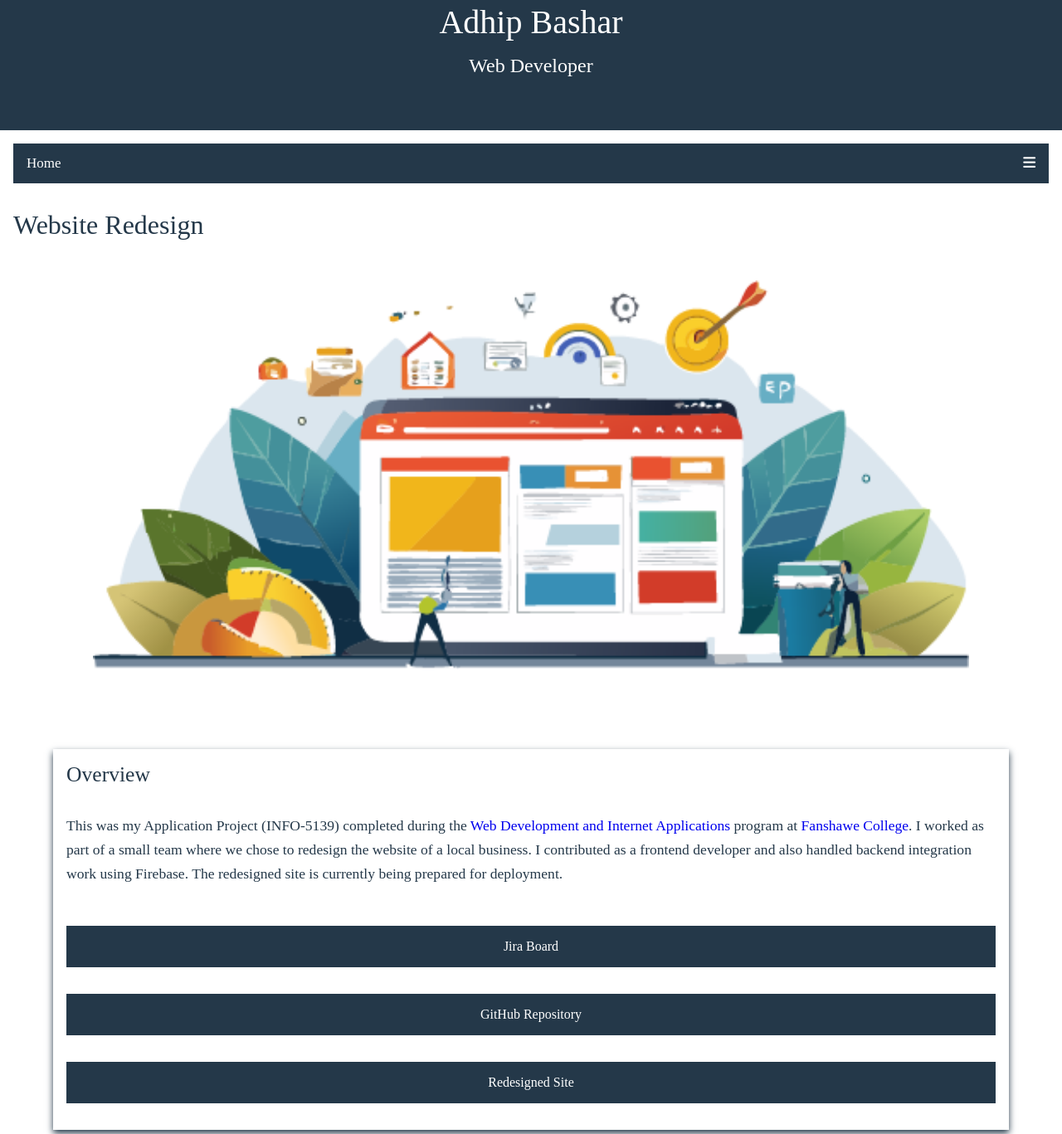
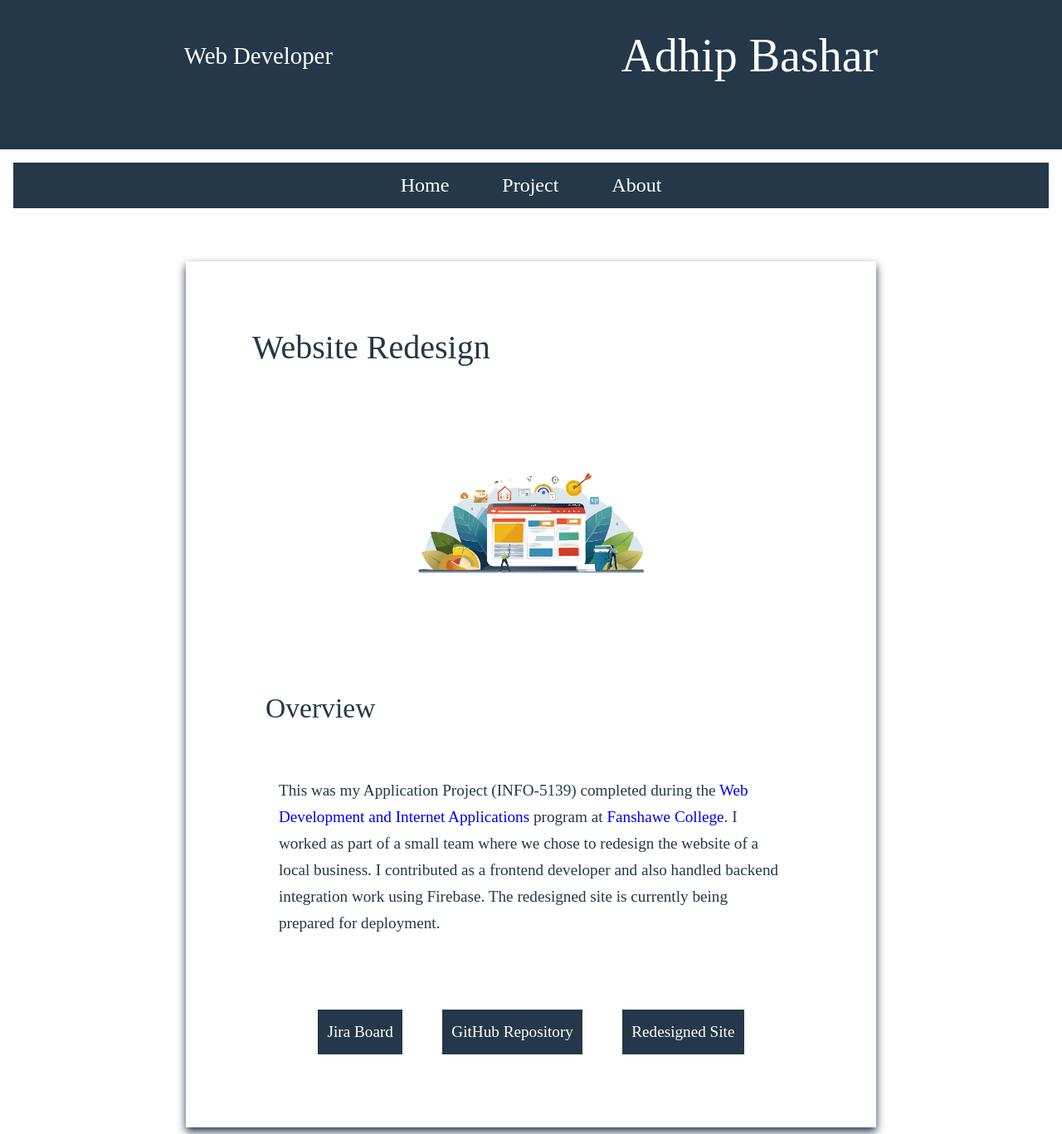
Before and after one commit to a-bashar-fanshawe/myPortfolio, a plain HTML site: page onwardSun.html in a window 1280 px wide. Shown: the part 45-1412 px from the top of the page at 83% size. Drawn offline with Linux system fonts and the light colour scheme; a web font is replaced by a local one.

Commit message:
Media queries for larger screen added

```diff
--- a/CSS/index.css
+++ b/CSS/index.css
@@ -30,7 +30,6 @@ header {
 }
 
 /* Navigation */
-
 .topnav {
   overflow: hidden;
   background-color: #243849;
@@ -79,16 +78,15 @@ a {
 }
 
 /* Main */
-
-.intro {
+/* .intro {
   color: #243849;
   margin: 2rem;
-}
+} */
 
 .hero-image {
   display: block;
   margin: auto;
-  width: 55%;
+  width: 65%;
   padding: 2rem 1rem;
 }
 
@@ -119,17 +117,8 @@ p {
   color: #243849;
   border: 1px solid #243849;
 }
-/* Footer */
-
-footer {
-  text-align: center;
-  background-color: #243849;
-  color: #ffffff;
-  padding: 2.8rem;
-}
 
 /* Card */
-
 .card {
   box-shadow: 0 4px 8px 0 #243849;
   transition: 0.5s;
@@ -138,5 +127,111 @@ footer {
 }
 
 .card:hover {
-  box-shadow: 0 8px 16px 0 rgba(0, 0, 0, 0.2);
+  box-shadow: 0 8px 16px 0 #243849;
 }
+
+/* Footer */
+footer {
+  text-align: center;
+  background-color: #243849;
+  color: #ffffff;
+  padding: 2.8rem;
+}
+
+/*    Larger
+          Screen
+            (800px and up) */
+@media screen and (min-width: 1080px) {
+  /* Header */
+  header {
+    display: flex;
+    flex-direction: row-reverse;
+    justify-content: space-around;
+    padding: 5rem 3rem;
+  }
+
+  .header-main {
+    font-size: 3.5rem;
+  }
+
+  .header-sub {
+    font-size: 1.8rem;
+  }
+
+  /* Navigation */
+  /* Show the hidden links */
+  .topnav #myLinks {
+    display: flex;
+    gap: 2rem;
+  }
+
+  /* Hide hamburger icon */
+  .topnav a.icon {
+    display: none;
+  }
+
+  /* Make nav horizontal */
+  .topnav {
+    display: flex;
+    justify-content: space-evenly;
+    align-items: center;
+  }
+
+  .topnav a {
+    float: none;
+    display: inline-block;
+    font-size: 1.5rem;
+  }
+
+  /* Main */
+  /* .intro card {
+    padding: 2rem;
+  } */
+
+  .hero-image {
+    width: 65%;
+    padding: 4rem 2rem;
+  }
+
+  h2 {
+    padding: 2rem 0 0 2rem;
+    font-size: 2.5rem;
+  }
+
+  p {
+    font-size: 1.2rem;
+    line-height: 2rem;
+    padding: 1.5rem;
+    color: #243849;
+  }
+
+  .action {
+    padding: 1.5rem;
+    margin: 1.5rem;
+    font-size: 1.5rem;
+  }
+
+  .action:hover {
+    background-color: #ffffff;
+    color: #243849;
+    border: 1px solid #243849;
+  }
+
+  /* Card */
+  .card {
+    box-shadow: 0 5px 10px 0 #243849;
+    transition: 0.5s;
+    width: 50%;
+    margin: 2rem auto;
+  }
+
+  .card:hover {
+    box-shadow: 0 10px 20px 0 #243849;
+  }
+}
+
+/* Footer */
+footer {
+  padding: 4rem;
+  font-size: 1.5rem;
+}
--- a/CSS/onwardSun.css
+++ b/CSS/onwardSun.css
@@ -35,3 +35,54 @@ li {
   justify-content: center;
   padding: 0 0 1rem 0;
 }
+
+/*    Larger
+          Screen
+            (800px and up) */
+@media screen and (min-width: 1080px) {
+  h2 {
+    padding: 2rem;
+    font-size: 2.5rem;
+  }
+
+  h3 {
+    padding: 3rem 0 0 3rem;
+    font-size: 2.1rem;
+  }
+
+  h4 {
+    padding: 1.8rem 3rem;
+    font-size: 1.6rem;
+  }
+
+  .redesign-image {
+    width: 50%;
+    padding: 6rem 3rem;
+  }
+
+  ul,
+  li {
+    font-size: 1.2rem;
+  }
+
+  .links {
+    flex-direction: row;
+    justify-content: center;
+  }
+
+  .card {
+    padding: 3rem;
+    margin: 3rem auto;
+    width: 65%;
+  }
+
+  .card-para {
+    padding: 4rem;
+    line-height: 2rem;
+  }
+
+  .action {
+    font-size: 1.2rem;
+    padding: 1rem 0.7rem;
+  }
+}
--- a/JS/nav.js
+++ b/JS/nav.js
@@ -1,8 +1,14 @@
+// Toggle the mobile navigation menu
 function myFunction() {
+  // Get the element that contains the nav links
   var x = document.getElementById("myLinks");
+
+  // If the menu is currently visible, hide it
   if (x.style.display === "block") {
     x.style.display = "none";
-  } else {
+  }
+  // Otherwise, show it
+  else {
     x.style.display = "block";
   }
 }
--- a/onwardSun.html
+++ b/onwardSun.html
@@ -31,9 +31,10 @@
 
     <nav>
         <div class="topnav">
-            <a href="./index.html" class="active">Home</a>
+            <!-- <a href="./index.html" class="active">Home</a> -->
 
             <div id="myLinks">
+                <a href="./index.html" class="active">Home</a>
                 <a href="./onwardSun.html">Project</a>
                 <a href="./about.html">About</a>
             </div>
@@ -47,15 +48,13 @@
 
     <!-- Main -->
     <main>
-        <div>
+        <div class="card">
             <h2>Website Redesign</h2>
             <img class="redesign-image" src="./IMG/Web Redesign.png" alt="Website being redesigned">
-        </div>
 
-        <div class="card">
             <h3>Overview</h3>
 
-            <p>
+            <p class="card-para">
                 This was my Application Project (INFO-5139) completed during the
                 <a href="https://www.fanshawec.ca/programs/iwd2-web-development-and-internet-applications/next"
                     target="_blank">
@@ -84,21 +83,21 @@
 
             <ul>
                 <li>Set up the React project and initial folder structure</li>
+                <li>Developed the Address component with embedded Google Maps</li>
+                <li>Implemented SEO improvements to increase program visibility online</li>
+                <li>Added benefits, topics taught, certification, and refund policy sections</li>
                 <li>Built multiple program-related pages (School Year Program, Summer Camps)</li>
-                <li>Added benefits, topics taught, certification, and refund policy sections</li>
-                <li>Developed the Address component with embedded Google Maps</li>
-                <li>Focused on clean component structure and clear layout</li>
+                <li>Designed the overall site navigation and layout for a clean, user-friendly experience</li>
             </ul>
 
             <h4>Backend Integration</h4>
 
             <ul>
+                <li>Handled user input</li>
+                <li>Worked with Firebase configuration and data handling</li>
                 <li>Connected newsletter and email signup forms to Firebase</li>
                 <li>Implemented database write operations for user submissions</li>
-                <li>Handled user input</li>
                 <li>Ensured successful storage of newsletter and notification signups</li>
-                <li>Worked with Firebase configuration and data handling</li>
-
             </ul>
         </div>
 
```
Also changed, not shown: about.html (+2 -2 lines), index.html (+3 -2 lines).
